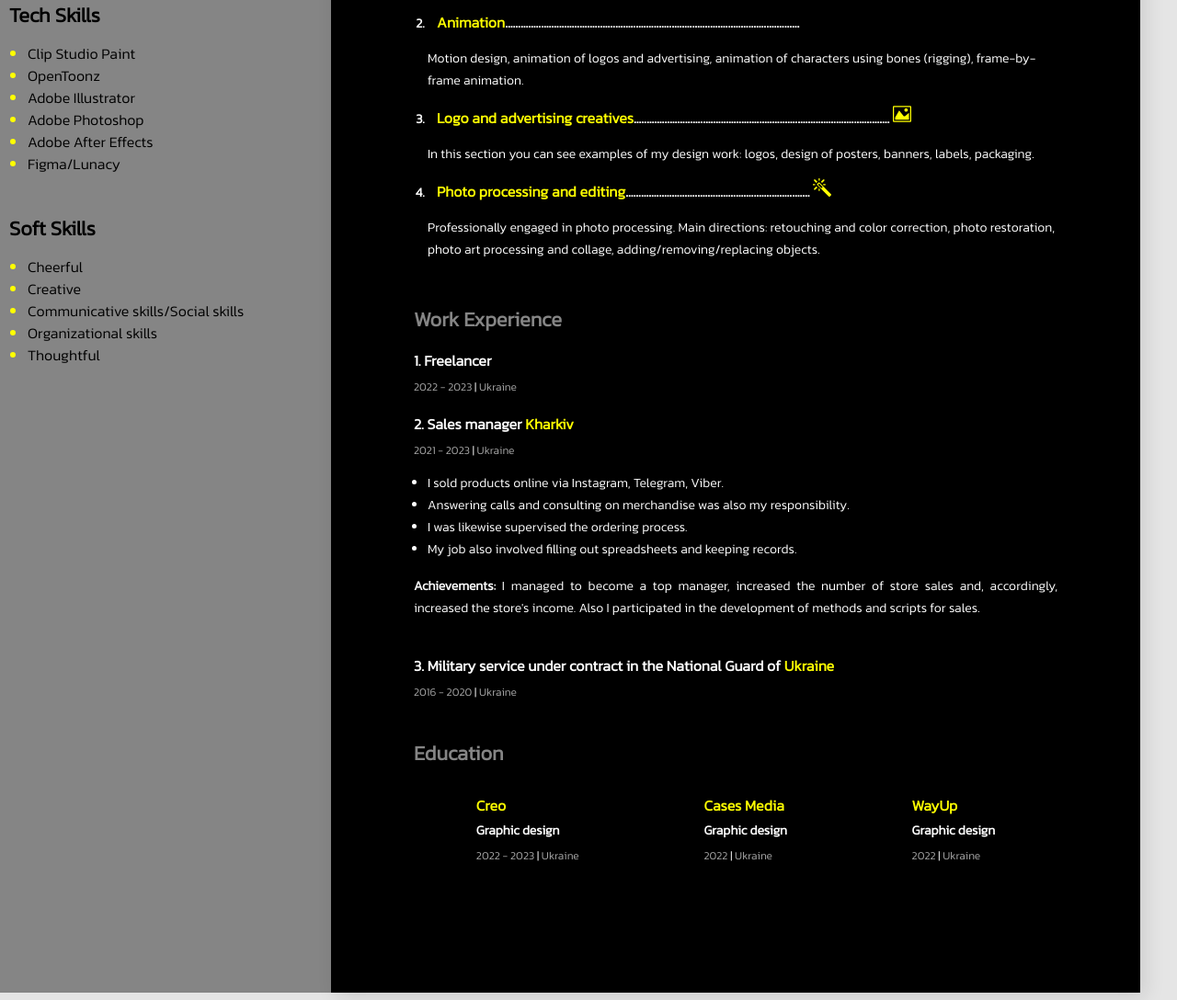
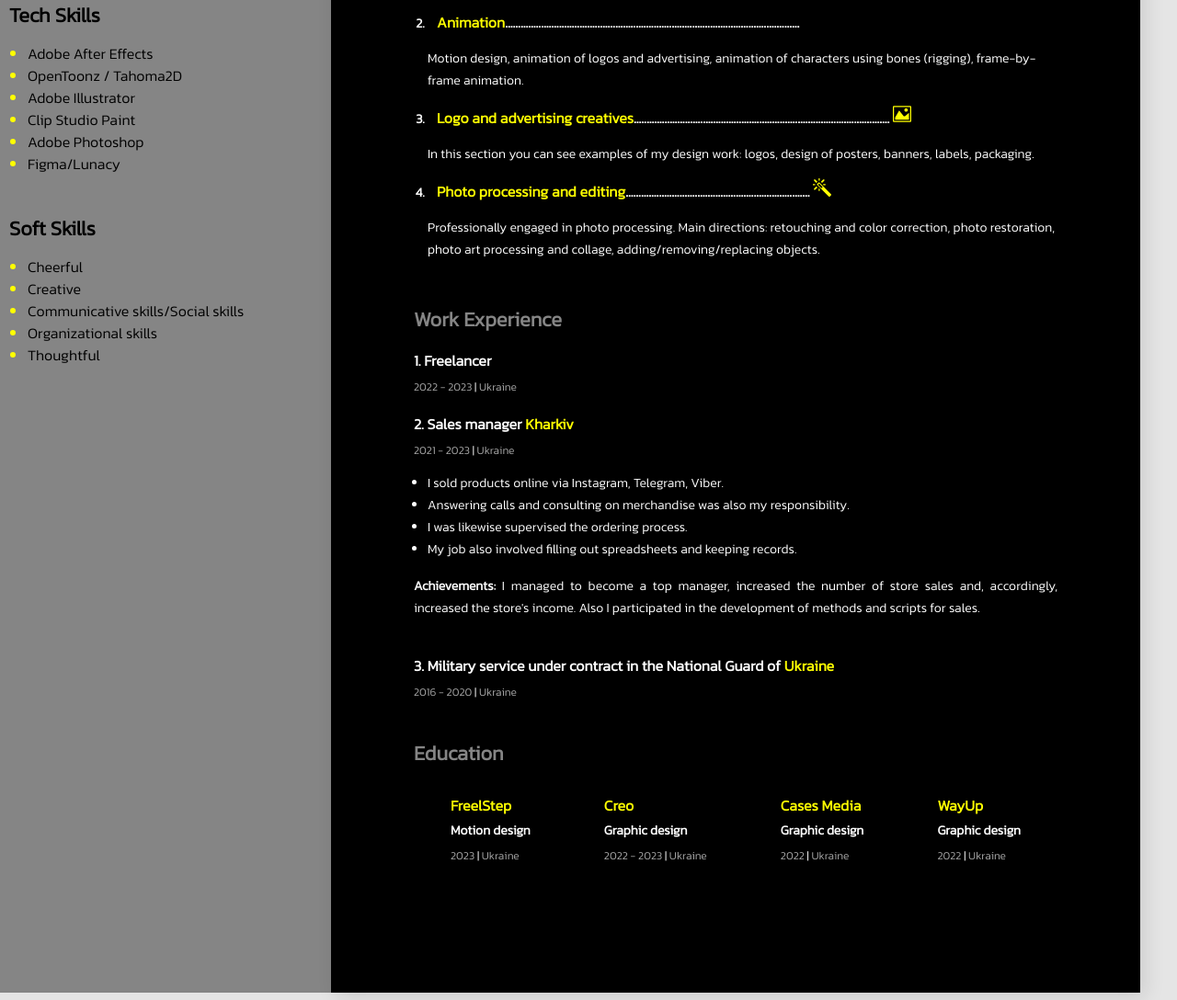
Before and after one commit to TetianaMamzer/Sergii_Kondratiuk_graphic-designer, a plain HTML site: page index.html in a window 1280 px wide. Shown: the part 618-1706 px from the top of the page at 92% size. Drawn offline with Linux system fonts and the light colour scheme.

Commit message:
add education

```diff
--- a/index.html
+++ b/index.html
@@ -105,6 +105,10 @@
         <h3 class="title">Education</h3>
             <ul class="education">
                 <li class="education-list">
+                    <h4 class="name-education"> <span class="organization">FreelStep</span></h4>
+                    <h5 class="edmargen">Motion design</h5>
+                    <p class="period">2023 <span class="line">|</span> Ukraine</p></li>
+                <li class="education-list">
                     <h4 class="name-education"> <span class="organization">Creo</span></h4>
                     <h5 class="edmargen">Graphic design</h5>
                     <p class="period">2022 - 2023 <span class="line">|</span> Ukraine</p></li>
@@ -139,11 +143,14 @@
             <div class="tech-skills">
                 <h3 class="sidebar-title">Tech Skills</h3>
                 <ul class="tech-skills-list">
+                    <li class="tech-skills-paint"> <span class="tech-skills-text">Adobe After Effects</span> </li>
+                    <li class="tech-skills-paint"> <span class="tech-skills-text">OpenToonz / Tahoma2D</span> </li>
+                    <li class="tech-skills-paint"> <span class="tech-skills-text">Adobe Illustrator</span> </li>
                     <li class="tech-skills-paint"> <span class="tech-skills-text">Clip Studio Paint</span> </li>
-                    <li class="tech-skills-paint"> <span class="tech-skills-text">OpenToonz</span> </li>
-                    <li class="tech-skills-paint"> <span class="tech-skills-text">Adobe Illustrator</span> </li>
+
                     <li class="tech-skills-paint"> <span class="tech-skills-text">Adobe Photoshop</span> </li>
-                    <li class="tech-skills-paint"> <span class="tech-skills-text">Adobe After Effects</span> </li>
+
+
                     <li class="tech-skills-paint"> <span class="tech-skills-text">Figma/Lunacy</span> </li>
                 </ul>
             </div>
```
